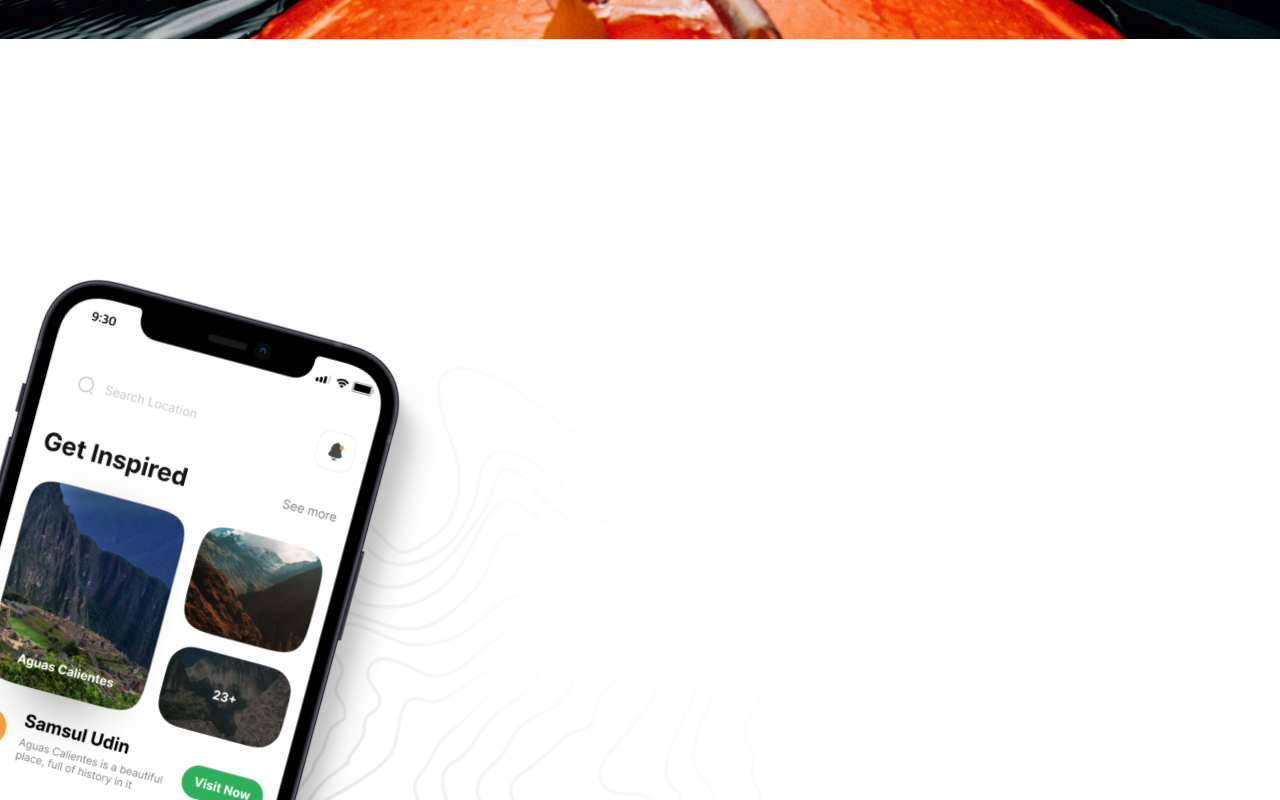
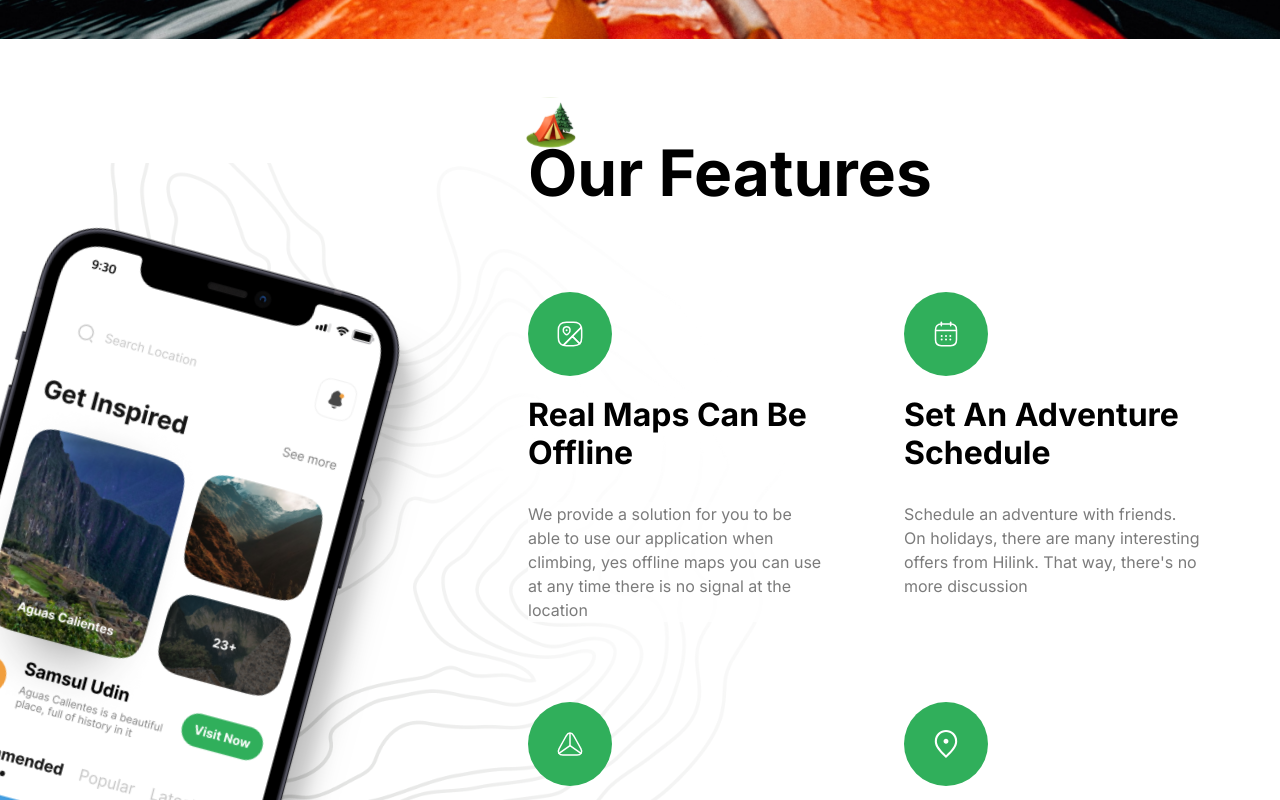
Before and after one commit to eddyK15501/travel-app, a Next.js app: page / in a window 1280 px wide. Shown: the part 2700-3500 px from the top of the page. Built offline with nearby package versions, Linux system fonts and the light colour scheme.

Commit message:
For each <FeatureItem />, title & description added

```diff
--- a/components/Features.tsx
+++ b/components/Features.tsx
@@ -4,7 +4,7 @@ import Image from 'next/image';
 const Features = () => {
   return (
     <section className='flexCenter flex-col overflow-hidden bg-feature-bg bg-center bg-no-repeat py-24'>
-      <div className='max-container padding-container w-full relative justify-end'>
+      <div className='flex max-container padding-container w-full relative justify-end'>
         <div className='flex flex-1 lg:min-h-[900px]'>
           <Image
             src='/phone.png'
@@ -21,17 +21,16 @@ const Features = () => {
               alt='camp'
               width={50}
               height={50}
-              className='absolute left-[-5px] top-[-28px] w-10 lg:w-[50px]'
+              className='absolute left-[-2px] top-[-38px] w-10 lg:w-[50px]'
             />
             <h2 className='bold-40 lg:bold-64'>Our Features</h2>
           </div>
-          <ul>
-            {FEATURES.map(({ title, icon, variant, description }) => (
+          <ul className='mt-10 grid gap-10 md:grid-cols-2 lg:mt-20 lg:gap-20'>
+            {FEATURES.map(({ title, icon, description }) => (
               <FeatureItem
                 key={title}
                 title={title}
                 icon={icon}
-                variant={variant}
                 description={description}
               />
             ))}
@@ -45,21 +44,19 @@ const Features = () => {
 type FeatureItemProps = {
   title: string;
   icon: string;
-  variant: string;
   description: string;
 };
 
-const FeatureItem = ({
-  title,
-  icon,
-  variant,
-  description,
-}: FeatureItemProps) => {
+const FeatureItem = ({ title, icon, description }: FeatureItemProps) => {
   return (
     <li className='flex w-full flex-1 flex-col items-start'>
       <div className='rounded-full p-4 lg:p-7 bg-green-50'>
         <Image src={icon} alt='map-icon' width={28} height={28} />
       </div>
+      <h2 className='bold-20 lg:bold-32 mt-5 capitalize'>{title}</h2>
+      <p className='regular-16 mt-5 bg-white/80 text-gray-30 lg:mt-[30px] lg:bg-none'>
+        {description}
+      </p>
     </li>
   );
 };
```
